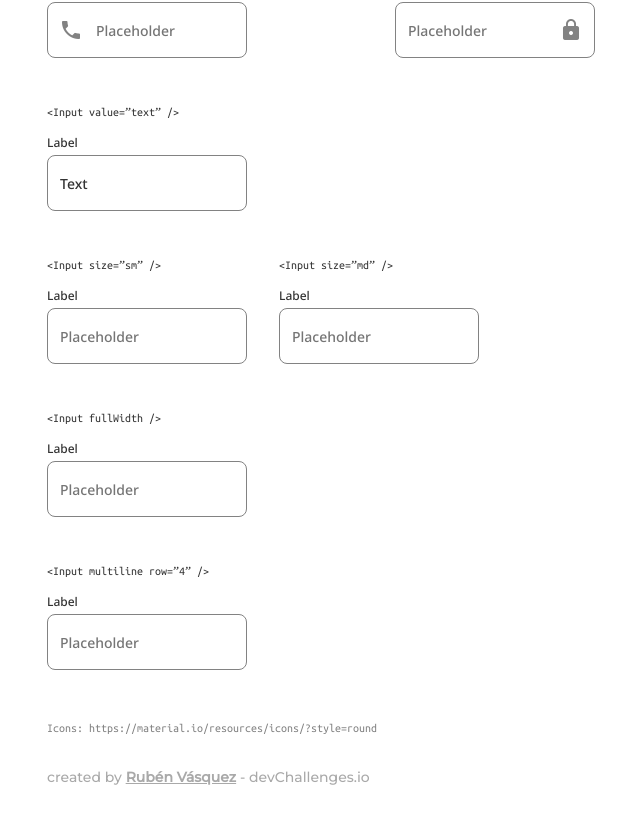
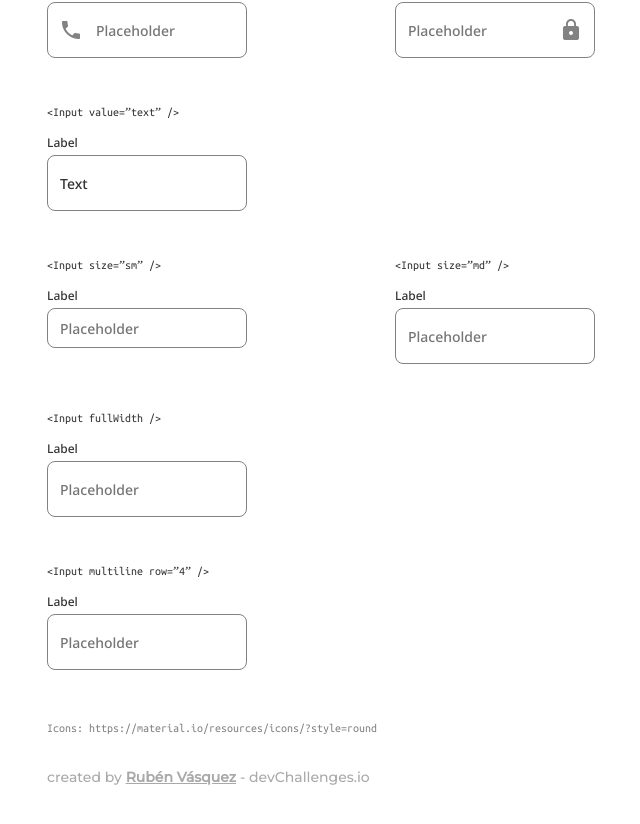
Before and after one commit to Rubendvb/button-component-master, a React (Vite) app: page /inputs in a window 1280 px wide. Shown: the part 788-1612 px from the top of the page, without its empty margins (257-897 px from the left). Built offline with nearby package versions, Linux system fonts and the light colour scheme.

Commit message:
inputs sizes

```diff
--- a/src/assets/css/Input.css
+++ b/src/assets/css/Input.css
@@ -45,3 +45,7 @@
 .icon-lock {
   right: 0%;
 }
+
+.input-height {
+  height: 2.5rem;
+}
--- a/src/pages/Inputs.tsx
+++ b/src/pages/Inputs.tsx
@@ -132,14 +132,14 @@ export default function Inputs() {
             </div>
           </div>
 
-          <div className="container__inputs input-size-three">
+          <div className="container__inputs">
             <div>
               <span className="container__inputs__span">
                 {"<Input size=”sm” />"}
               </span>
               <label>
                 Label
-                <Input />
+                <Input className="input-height" />
               </label>
             </div>
             <div>
```
